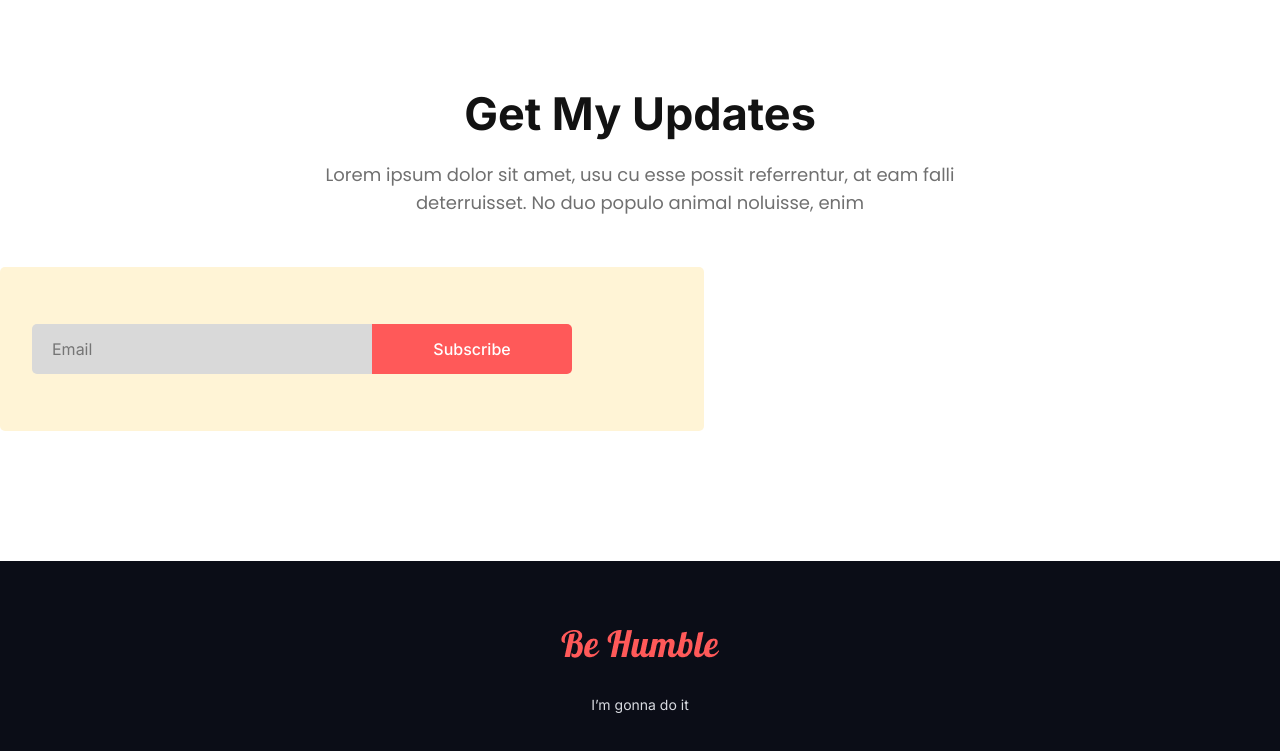
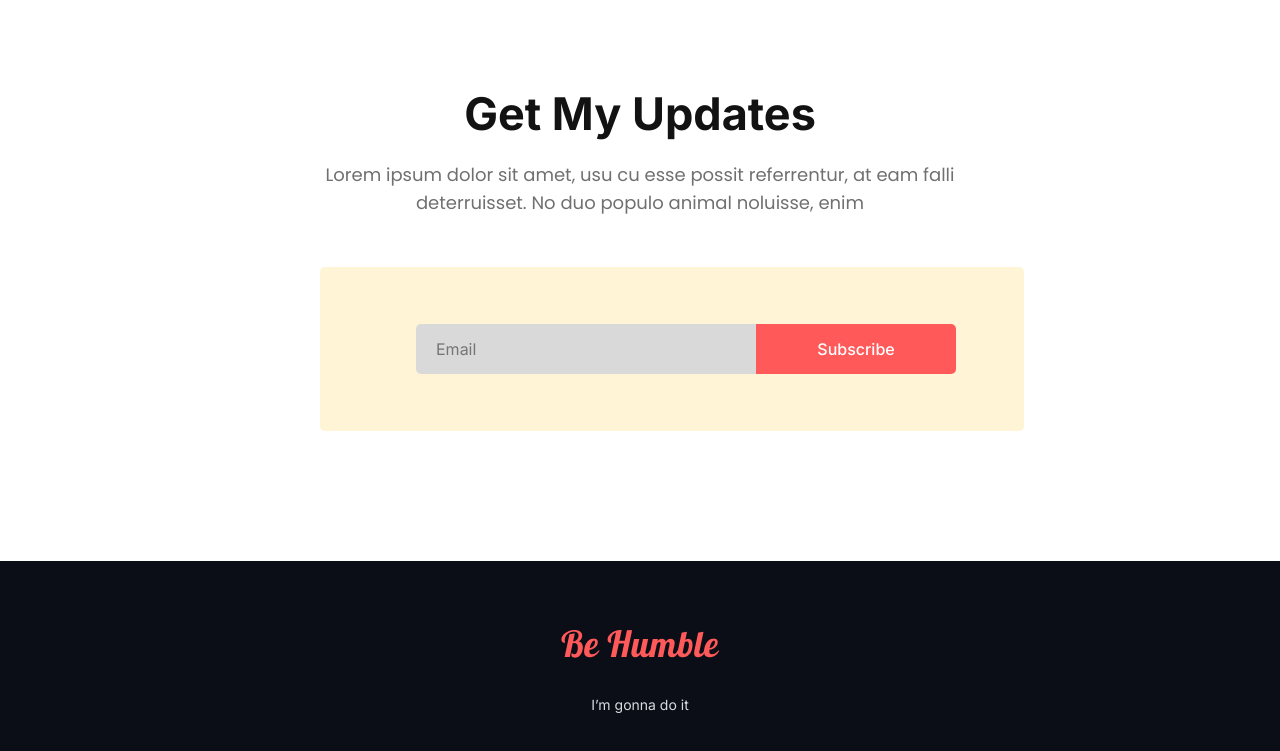
Before and after one commit to hossensumon071/Donate-html, a plain HTML site: page index.html in a window 1280 px wide. Shown: the part 3059-3810 px from the top of the page. Drawn offline with Linux system fonts and the light colour scheme.

Commit message:
css correction

```diff
--- a/style.css
+++ b/style.css
@@ -271,18 +271,20 @@
   }
 
   .subscribe-form {
-    text-align: -moz-center;
     border: 0;
     padding: 57px 32px;
     width: 50%;
     background: #FFF4D6;
     border-radius: 5px;
+    margin-left: 25%;
 }
 
 form {
     display: flex;
     width: fit-content;
+    margin-left: 10%;
   }
+
 form input {
   border: 0;
   outline: none;
```
Lines whose indentation alone changed are shown as unchanged.
